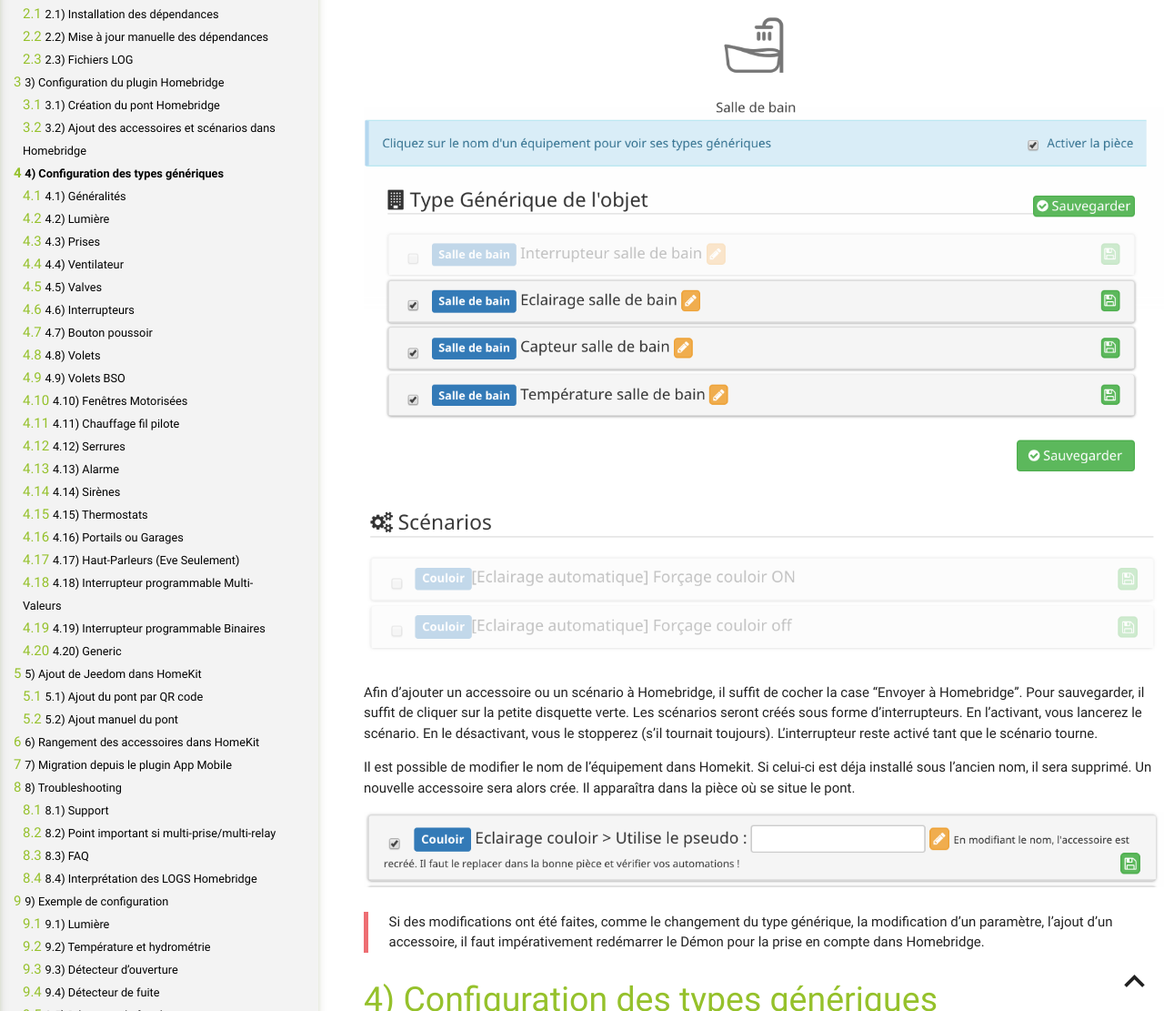
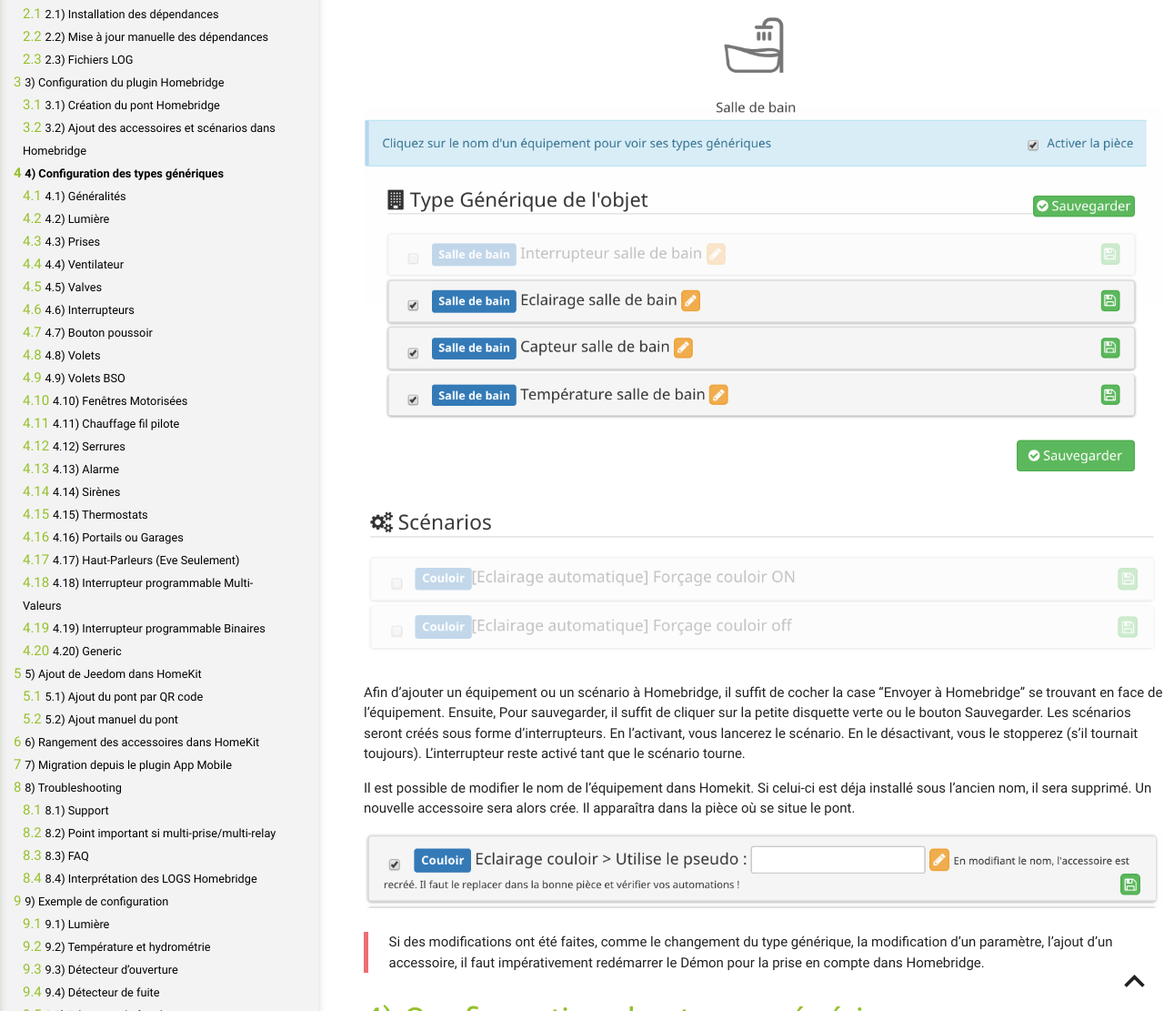
Before and after one commit to NebzHB/jeedom_docs, a Jekyll site: the page built from plugins/homebridge/fr_FR/index.md, in a window 1280 px wide and 1400 px high, scrolled down 8231 px. Shown: the part 289-1400 px from the top of the window at 91% size. Built offline with Jekyll 4.4.1, drawn with Linux system fonts in a browser that asks for light colours; our own code applies the rules of GitHub Pages for plain Markdown files; some of the changed text lies outside the part shown.

Commit message:
Clarifications

```diff
--- a/plugins/homebridge/fr_FR/index.md
+++ b/plugins/homebridge/fr_FR/index.md
@@ -159,13 +159,13 @@
 
 ![config-piece](../images/config-piece.png)
 
-Afin d'intégrer un accessoire dans Homebridge, il faut sélectionner la pièce où il se trouve.
+Assurer-vous que la pièce soit bien activée. (Cocher la case activer la pièce case en haut)
 
 ![choix-acc](../images/choix-acc.png)
 
 ![scenario](../images/scenario.png)
 
-Afin d'ajouter un accessoire ou un scénario à Homebridge, il suffit de cocher la case "Envoyer à Homebridge". Pour sauvegarder, il suffit de cliquer sur la petite disquette verte.
+Afin d'ajouter un équipement ou un scénario à Homebridge, il suffit de cocher la case "Envoyer à Homebridge" se trouvant en face de l'équipement. Ensuite, Pour sauvegarder, il suffit de cliquer sur la petite disquette verte ou le bouton Sauvegarder.
 Les scénarios seront créés sous forme d'interrupteurs. En l'activant, vous lancerez le scénario. En le désactivant, vous le stopperez (s'il tournait toujours). L'interrupteur reste activé tant que le scénario tourne.
 
 Il est possible de modifier le nom de l'équipement dans Homekit. Si celui-ci est déja installé sous l'ancien nom, il sera supprimé. Un nouvelle accessoire sera alors crée. Il apparaîtra dans la pièce où se situe le pont.
@@ -549,7 +549,7 @@
 
 **-> Mon équipement n'apparaît pas dans Homebridge !**
 
->Vérifiez que la case "Envoyer à Homebridge" est cochée dans la configuration du plugin Homebridge.
+>Vérifiez que la case "Envoyer à Homebridge" est cochée dans la configuration de la pièce du plugin Homebridge.
 
 **-> La case "Envoyer à Homebridge" est bien cochée mais mon équipement n'apparaît toujours pas !**
 
```
